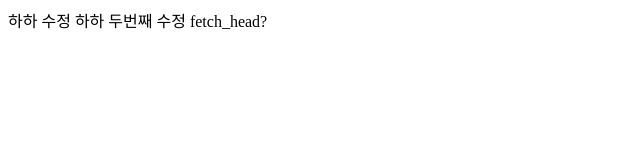
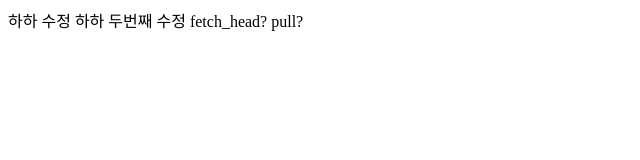
Before and after one commit to chtw2001/html_1st, a plain HTML site: page index.html in a window 1280 px wide. Shown: the full height of the page, 0-640 px from the left. Drawn offline with Linux system fonts and the light colour scheme.

Commit message:
pull은?

```diff
--- a/index.html
+++ b/index.html
@@ -9,5 +9,6 @@
     하하 수정
     하하 두번째 수정
     fetch_head?
+    pull?
 </body>
 </html>
```
